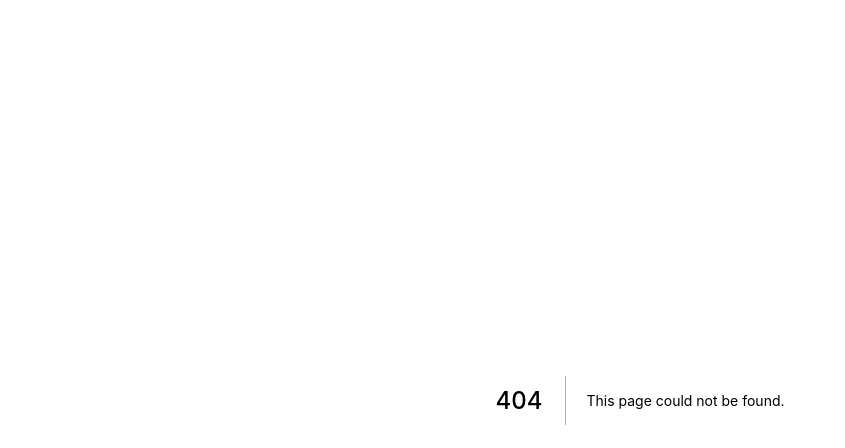
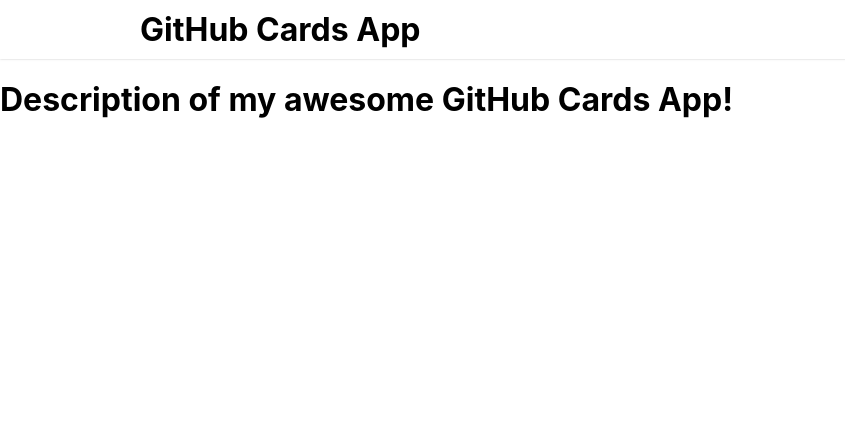
Before and after one commit to sakhawat777/github-cards-nextjs-ts-scss-project, a Next.js app: page /about in a window 1280 px wide. Before the commit this address had no page. Shown: the top 448 px of the page, without its empty margins (0-845 px from the left). Built offline with nearby package versions, Linux system fonts and the light colour scheme.

Commit message:
Changed directory of the Header Component and Added about Component

```diff
--- a/components/Card.tsx
+++ b/components/Card.tsx
@@ -1,6 +1,7 @@
 import React from 'react';
 import { profileType } from '../pages/Utils';
 import  styles from './Card.module.scss';
+
 type CardPropsType = {
     profile: profileType
 }
--- a/pages/_app.tsx
+++ b/pages/_app.tsx
@@ -1,8 +1,14 @@
 import '../styles/globals.scss'
 import type { AppProps } from 'next/app'
+import Header from '../components/Header'
 
 function MyApp({ Component, pageProps }: AppProps) {
-  return <Component {...pageProps} />
+  return (
+    <>
+    <Header/>
+    <Component {...pageProps} />
+    </>
+  )
 }
 
 export default MyApp
--- /dev/null
+++ b/pages/about.tsx
@@ -0,0 +1,11 @@
+import React from 'react';
+
+const about = () => {
+    return (
+        <div>
+           <h1>Description of my awesome GitHub Cards App!</h1>
+        </div>
+    );
+};
+
+export default about;
--- a/pages/index.tsx
+++ b/pages/index.tsx
@@ -2,7 +2,6 @@
 import Head from 'next/head'
 import { useEffect, useState, useContext,createContext } from 'react'
 import CardList from '../components/CardList'
-import Header from '../components/Header'
 import UserInput from '../components/UserInput'
 import styles from '../styles/Home.module.scss'
 import { defaultProfiles, profileType } from './Utils'
@@ -32,7 +31,6 @@
         <link rel="icon" href="/favicon.ico" />
       </Head>
     <div className={styles.container}>
-      <Header/>
       <UserInput/>
       <CardList/>
     </div>
```
